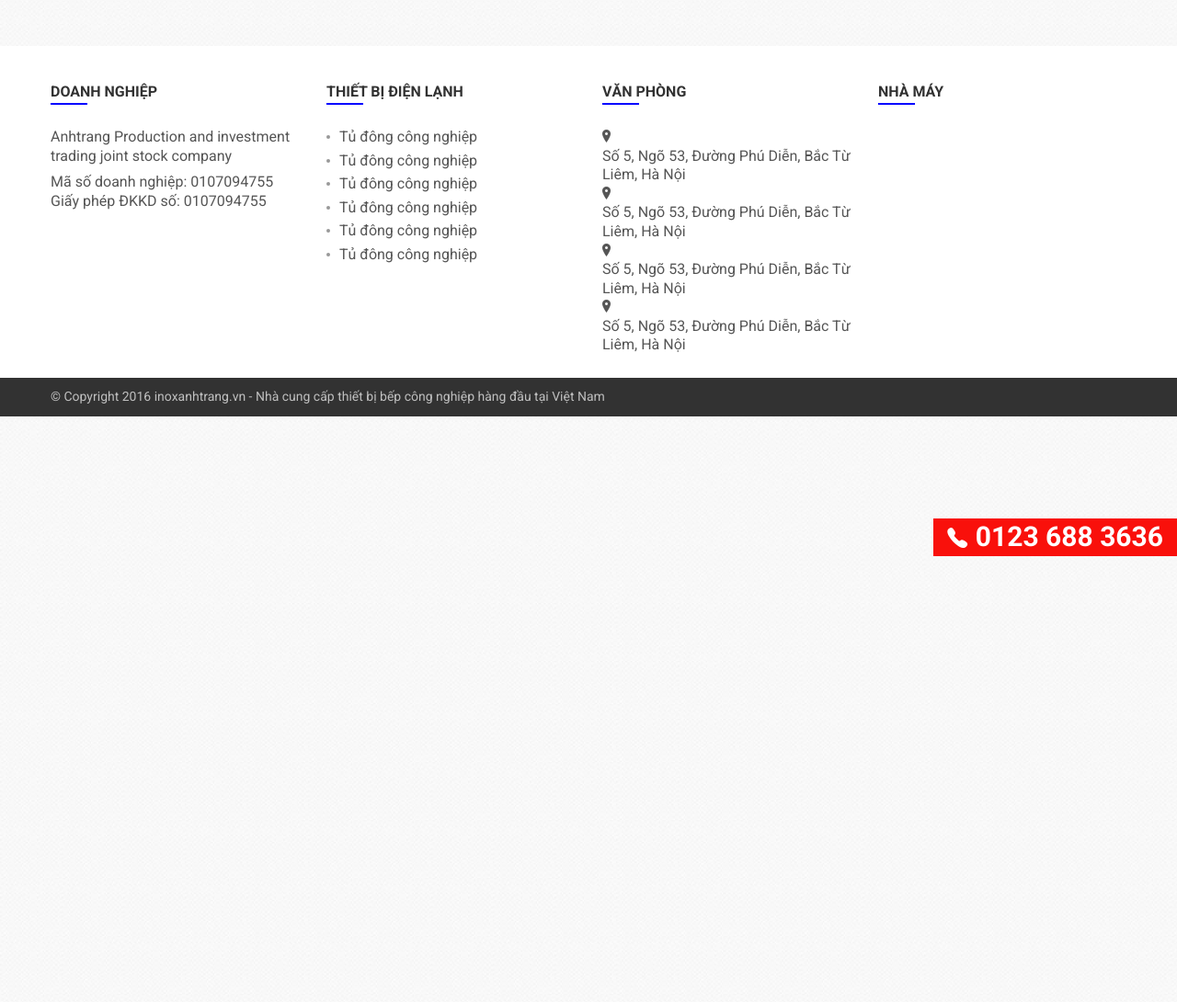
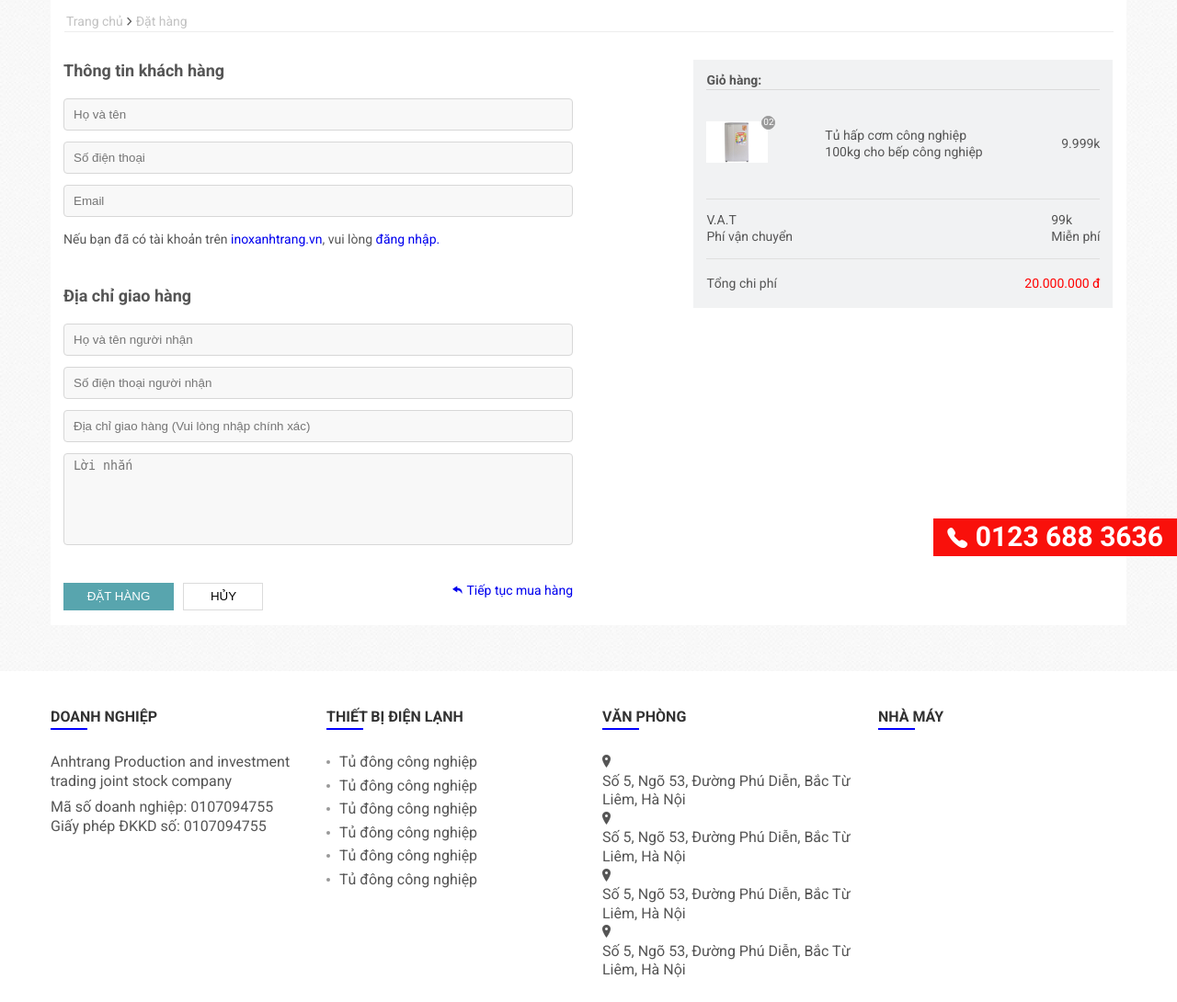
Before and after one commit to luctc-dev/FrontT02-092020, a PHP site: page /InoxAnhTrang/index.html in a window 1280 px wide. Shown: the part 195-1285 px from the top of the page at 92% size. Run offline with PHP 8.4, Linux system fonts and the light colour scheme.

Commit message:
checkout

```diff
--- a/InoxAnhTrang/css/style.css
+++ b/InoxAnhTrang/css/style.css
@@ -243,8 +243,164 @@ body {
   opacity: 1;
   pointer-events: auto;
 }
+/* ==============Content============== */
+.content{
+  background-color: #fff;
+  height: 680px;
+  position: relative;
+}
+.main-content{
+  position: absolute;
+  top: 14px;
+  left: 14px;
+  right: 14px;
+  bottom: 14px;
+}
+.items-center_all{
+  position: relative;
+  left: 1px;
+  padding: 1px;
+  border-bottom: 1px solid #ededed;
+  margin-right: 1px;
+}
+.items-center_all span{
+  font-size: 10px;
+  vertical-align: middle;
+}
+.items-center_all a{
+  color: #9999;
+  padding: 0 1px;
+}
+.main-content_items{
+  padding: 30px 0px;
 
+}
+.content_items-1{
+  display:inline-block;
+  max-width: 554px;
+  height: 528px;
+}
+.content_items-1 ::placeholder{
+  padding-left: 10px;
+}
 
+input {
+  width: 100%;
+  height: 35px;
+  background-color: #f8f8f8;
+  border: 1px solid #d7d7d7;
+  border-radius: 4px;
+  margin: 6px 0px;
+}
+.box-2{
+  padding-top: 40px;
+}
+form  p:first-child{
+  font-size: 18px;
+  font-weight: 600;
+  padding-bottom: 13px;
+}
+form  p:last-child{
+  padding-top: 10px;
+}
+textarea{
+  width: 100%;
+  height: 100px;
+  resize: none;
+  background-color: #f8f8f8;
+  border: 1px solid #d7d7d7;
+  border-radius: 4px;
+  margin: 6px 0px;
+  padding-top: 5px;
+}
+.content_items-2{
+  display: inline-block;
+  vertical-align: top;
+  margin-left: 128px;
+
+  width: 456px;
+  height: 270px;
+  background-color: #f1f2f3;
+}
+.items-2_content{
+  margin: 14px;
+}
+.giohang{
+  font-size: 14px;
+  font-weight: 600;
+  border-bottom: 1px solid #dbdbdb;
+}
+.dong-2{
+  height: 119px;
+  width: 100%;
+  border-bottom: 1px solid #dfdfdf;
+}
+.hinh-anh{
+  display: inline-block;
+  position: relative;
+}
+.hinh-anh img{
+  max-height: 67px;
+  max-width: 67px;
+}
+.hinh-tron{
+  width: 15px;
+  height: 15px;
+  background-color: #999;
+  border: 1px solid #999;
+  border-radius: 15px;
+  color: white;
+  text-align: center;
+  position: absolute;
+  left: 60px;
+  top: -6px;
+  font-size: 10px;
+}
+.__text__{
+  max-width: 195px;
+  max-height: 35px;
+}
+.__text__2{
+  max-width: 60px;
+  max-height: 60px;
+}
+.dong-3{
+  padding: 14px 0px;
+  border-bottom: 1px solid #dfdfdf;
+}
+.dong-4{
+  padding: 18px 0px;
+}
+.col--2{
+  color: red;
+}
+.button_select{
+  width: 554px;
+  height: 30px;
+}
+.button-1{
+  width: 120px;
+  height: 30px;
+  background-color: #58a5ae;
+  color: #fff;
+  border: 1px solid #58a5ae ;
+  margin-right: 7px;
+  text-transform: uppercase;
+}
+.button-1:hover{
+  background-color: red;
+}
+.button-2{
+  width: 87px;
+  height: 30px;
+  background-color: white;
+  border: 1px solid #dbdbdb ;
+  text-transform: uppercase;
+}
+.ion-ios-undo:before{
+  padding: 0px 5px;
+
+}
 /* ============== Footer ============= */
 footer {
   margin-top: 50px;
--- a/InoxAnhTrang/index.html
+++ b/InoxAnhTrang/index.html
@@ -87,6 +87,75 @@
       </ul>
     </div>
   </nav>
+<!-- content -->
+  <div class="container content">
+    <div class="main-content">
+      <div class="items-center_all">
+        <a href="">Trang chủ</a>
+        <span class="icons ion-chevron-right"></span>
+        <a href="">Đặt hàng</a>
+      </div>
+      <div class="">
+        <div class=" main-content_items">
+          <div class="content_items-1 ttest1">
+            <form action="">
+              <p>Thông tin khách hàng</p>
+              <input type="text" placeholder="Họ và tên">
+              <input type="tel" placeholder="Số điện thoại">
+              <input type="email" placeholder="Email">
+              <p>Nếu bạn đã có tài khoản trên <a href="#">inoxanhtrang.vn</a>, vui lòng <a href="#">đăng nhập.</a></p>
+            </form>
+            <form  class="box-2" action="">
+              <p>Địa chỉ giao hàng</p>
+              <input type="text" placeholder="Họ và tên người nhận ">
+              <input type="tel" placeholder="Số điện thoại người nhận">
+              <input type="text" placeholder="Địa chỉ giao hàng (Vui lòng nhập chính xác)">
+              <textarea name="message" id="" placeholder="Lời nhắn" ></textarea>
+            </form>
+          </div>
+          <div class="content_items-2">
+            <div class="items-2_content">
+              <div class="giohang">Giỏ hàng:</div>
+              <div class="dong-2 tcl-d-flex tcl-jc-between tcl-ai-center">
+                <div class="hinh-anh">
+                  <img src="./images/tu-lanh.jpg" alt="">
+                  <span class="hinh-tron">02</span>
+                </div>
+                <p class="__text__">Tủ hấp cơm công nghiệp 100kg  cho bếp công nghiệp</p>
+                <p class="__text__2">9.999k</p>
+              </div>
+              <div class="dong-3 tcl-d-flex tcl-jc-between">
+                <div class="col-1">
+                  <p>V.A.T </p>
+                  <p>Phí vận chuyển</p>
+                </div>
+                <div class="col-2">
+                  <p>99k</p>
+                  <p>Miễn phí</p>
+                </div>
+              </div>
+              <div class="dong-4 tcl-d-flex tcl-jc-between">
+                <div class="col--1">Tổng chi phí</div>
+                <div class="col--2">20.000.000 đ</div>
+              </div>
+            </div>
+          </div>
+        </div>
+      </div>
+      <div class="tcl-d-flex tcl-jc-between button_select">
+        <div class="button-col-1 ">
+          <button type="button" class="button-1">Đặt hàng</button>
+          <button type="button" class="button-2">Hủy</button>
+        </div>
+        <div class="button-col-2 ">
+          <a href="#"><span class="icons ion-ios-undo fix1">Tiếp tục mua hàng</span></a>
+        </div>
+      </div>
+      </div>
+    </div>
+  </div>
+
+
 
   <footer>
     <div class="main-footer">
```
Also changed, not shown: InoxAnhTrang/images/tu-lanh.jpg (added).
